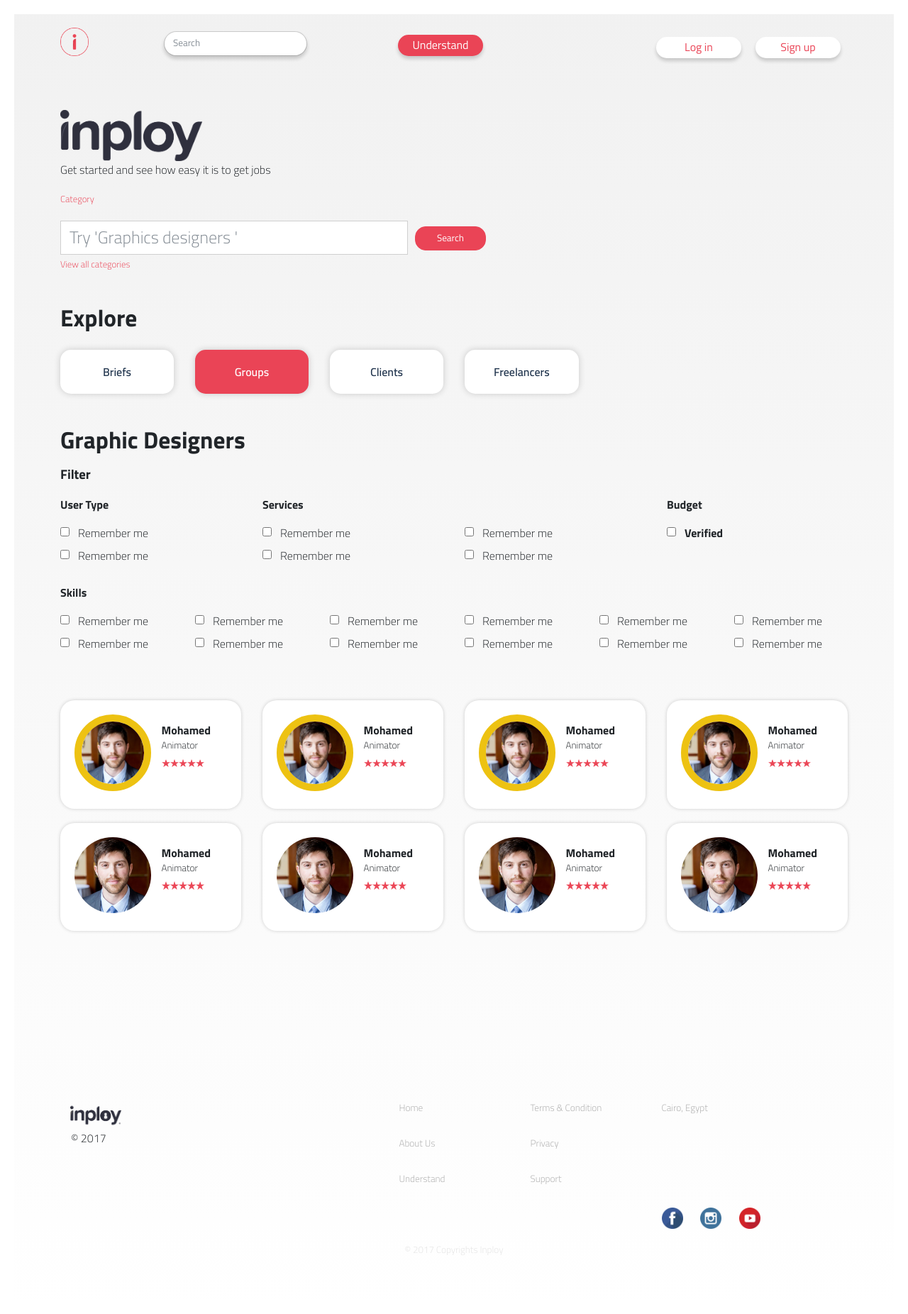
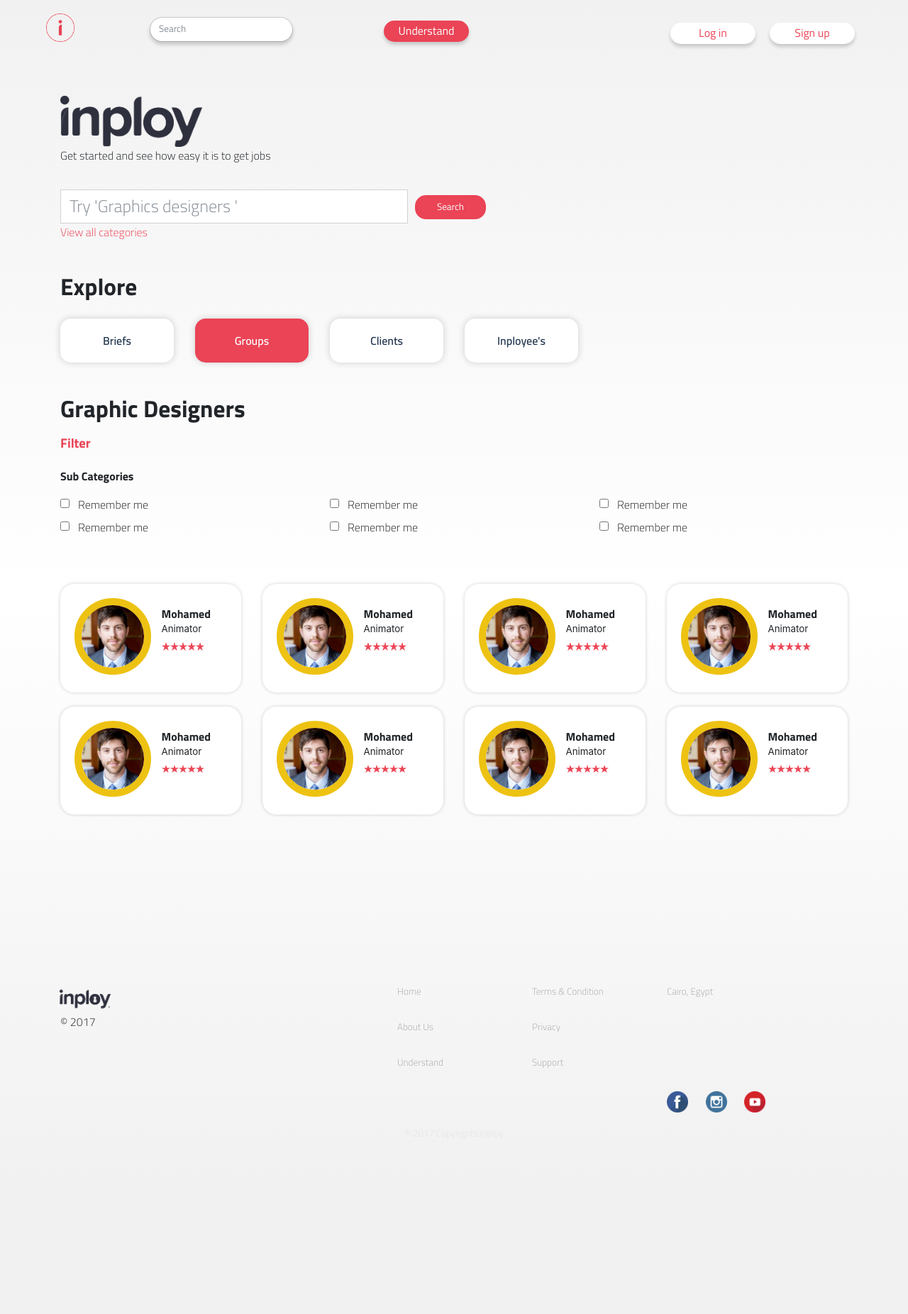
Before and after one commit to MohebMak/inploy, a PHP site: page /landing.php in a window 1280 px wide, after a click on "Filter". Shown: the whole page at 71% size. After the commit the page ends 1602 px from the top, so only its background shows below. Run offline with PHP 8.4, Linux system fonts and the light colour scheme; some libraries are stand-ins or nearby versions.

Commit message:
finished till filter

```diff
--- a/inploy.css
+++ b/inploy.css
@@ -19,8 +19,7 @@
 }
 
 body{
-    background-image: linear-gradient(180deg,#f1f1f1,#ffffff);
-    border: 20px solid #fff;
+    background-image: linear-gradient(#f1f1f1,#ffffff,#f1f1f1);
     padding-top: 20px;
 }
 
--- a/landing.php
+++ b/landing.php
@@ -44,7 +44,6 @@
     </div>
     <div class="row">
       <div class="col-lg-5">
-        <small style="color: #ea4456;">Category</small>
         <div class="input-group" style="margin-top: 20px;width: 600px">
           <input type="text" class="form-control" placeholder="Try 'Graphics designers '"  style="font-size: 18pt;border-radius: 0px;">
           <span class="input-group-btn">
@@ -52,7 +51,7 @@
           </span>
           <button class="btn btn_inploy" style="height: 34px;margin-top: 8px !important;">Search</button>
         </div>
-        <small style="color: #ea4456;">View all categories</small>
+        <a style="color: #ea4456;" href="services.php">View all categories</a>
       </div>
 
     </div>
@@ -83,7 +82,7 @@
       </div>
       <div class="col-md-2">
         <button onclick="change_view(this.id)" id="freelancers_btn" class="btn btn_user_profile">
-          Freelancers
+          Inployee's
         </button>
 
       </div>
@@ -134,81 +133,15 @@
 
       <div class="col-lg-12">
         <div  class="filter_btn">
-          <p onclick="open_filter()" style="font-family: font5;font-size: 14pt">Filter</p>
+          <p onclick="open_filter()" style="font-family: font5;font-size: 14pt;    color: #ea4456;">Filter</p>
         </div>
         <div id="filter" style="display: none">
-          <div class="row">
-            <div class="col-lg-3">
-              <p style="font-family: font5">User Type</p>
-              <div class="form-check">
-                <label class="form-check-label">
-                  <input type="checkbox" class="form-check-input"><span style="margin-left: 5px">Remember me</span>
-                </label>
-              </div>
-              <div class="form-check">
-                <label class="form-check-label">
-                  <input type="checkbox" class="form-check-input"><span style="margin-left: 5px">Remember me</span>
-                </label>
-              </div>
 
-
-
-
-
-            </div>
-            <div class="col-lg-6">
-              <p style="font-family: font5">Services</p>
-              <div class="row">
-                <div class="col-lg-6">
-                  <div class="form-check">
-                    <label class="form-check-label">
-                      <input type="checkbox" class="form-check-input"><span style="margin-left: 5px">Remember me</span>
-                    </label>
-                  </div>
-                  <div class="form-check">
-                    <label class="form-check-label">
-                      <input type="checkbox" class="form-check-input"><span style="margin-left: 5px">Remember me</span>
-                    </label>
-                  </div>
-                </div>
-                <div class="col-lg-6">
-                  <div class="form-check">
-                    <label class="form-check-label">
-                      <input type="checkbox" class="form-check-input"><span style="margin-left: 5px">Remember me</span>
-                    </label>
-                  </div>
-                  <div class="form-check">
-                    <label class="form-check-label">
-                      <input type="checkbox" class="form-check-input"><span style="margin-left: 5px">Remember me</span>
-                    </label>
-                  </div>
-                </div>
-              </div>
-
-
-
-
-            </div>
-            <div class="col-lg-3">
-
-              <p style="font-family: font5">Budget</p>
-
-
-              <div class="form-check">
-                <label class="form-check-label">
-                  <input type="checkbox" class="form-check-input"><span style="margin-left: 5px;font-family: font5">Verified</span>
-                </label>
-              </div>
-
-
-            </div>
-
-          </div>
           <div class="row" style="margin-top: 20px">
             <div class="col-lg-12">
-              <p style="font-family: font5">Skills</p>
+              <p style="font-family: font5">Sub Categories</p>
             </div>
-            <div class="col-lg-2">
+            <div class="col-lg-4">
 
               <div class="form-check">
                 <label class="form-check-label">
@@ -225,7 +158,8 @@
 
 
             </div>
-            <div class="col-lg-2">
+
+            <div class="col-lg-4">
 
               <div class="form-check">
                 <label class="form-check-label">
@@ -241,7 +175,7 @@
 
 
             </div>
-            <div class="col-lg-2">
+            <div class="col-lg-4">
 
               <div class="form-check">
                 <label class="form-check-label">
@@ -259,54 +193,7 @@
 
 
             </div>
-            <div class="col-lg-2">
 
-              <div class="form-check">
-                <label class="form-check-label">
-                  <input type="checkbox" class="form-check-input"><span style="margin-left: 5px">Remember me</span>
-                </label>
-              </div>
-              <div class="form-check">
-                <label class="form-check-label">
-                  <input type="checkbox" class="form-check-input"><span style="margin-left: 5px">Remember me</span>
-                </label>
-              </div>
-
-
-
-
-
-            </div>
-            <div class="col-lg-2">
-
-              <div class="form-check">
-                <label class="form-check-label">
-                  <input type="checkbox" class="form-check-input"><span style="margin-left: 5px">Remember me</span>
-                </label>
-              </div>
-              <div class="form-check">
-                <label class="form-check-label">
-                  <input type="checkbox" class="form-check-input"><span style="margin-left: 5px">Remember me</span>
-                </label>
-              </div>
-
-
-
-
-
-            </div>
-            <div class="col-lg-2">
-
-              <div class="form-check">
-                <label class="form-check-label">
-                  <input type="checkbox" class="form-check-input"><span style="margin-left: 5px">Remember me</span>
-                </label>
-              </div>
-              <div class="form-check">
-                <label class="form-check-label">
-                  <input type="checkbox" class="form-check-input"><span style="margin-left: 5px">Remember me</span>
-                </label>
-              </div>
 
 
 
@@ -342,6 +229,40 @@
     <div class="row" id="freelancers" style="margin-top: 40px;">
 
 
+
+      <div class="col-lg-3">
+        <div class="card explore_card" style="margin-top: 20px">
+          <div class="card-block" style="padding: 10px">
+
+
+
+            <div class="row" style="padding: 0px 10px;margin-bottom: 5px">
+              <div class="col-6" style="padding-right: 0px">
+                <img src="user.jpg" class="rounded-circle" style="max-width: 100%;border: 10px solid #edc212;">
+              </div>
+              <div class="col-6" style="padding-left: 0px;padding-right: 0px">
+                <div class="row" style="margin-left: 0px;margin-top: 10px">
+                  <div class="col-lg-9">
+                    <p style="margin: 0;padding: 0px;font-family: font5">Mohamed</p>
+                    <p style="margin: 0;font-size: 10pt;padding: 0px">Animator</p>
+                    <img src="images/icons/i-18.png" width="60">
+                  </div>
+
+                </div>
+
+
+              </div>
+            </div>
+
+
+
+
+
+
+          </div>
+        </div>
+
+      </div>
 
       <div class="col-lg-3">
         <div class="card explore_card" style="margin-top: 20px">
@@ -475,7 +396,6 @@
         </div>
 
       </div>
-
       <div class="col-lg-3">
         <div class="card explore_card" style="margin-top: 20px">
           <div class="card-block" style="padding: 10px">
@@ -484,7 +404,7 @@
 
             <div class="row" style="padding: 0px 10px;margin-bottom: 5px">
               <div class="col-6" style="padding-right: 0px">
-                <img src="user.jpg" class="rounded-circle" style="max-width: 100%;">
+                <img src="user.jpg" class="rounded-circle" style="max-width: 100%;border: 10px solid #edc212;">
               </div>
               <div class="col-6" style="padding-left: 0px;padding-right: 0px">
                 <div class="row" style="margin-left: 0px;margin-top: 10px">
@@ -517,7 +437,7 @@
 
             <div class="row" style="padding: 0px 10px;margin-bottom: 5px">
               <div class="col-6" style="padding-right: 0px">
-                <img src="user.jpg" class="rounded-circle" style="max-width: 100%;">
+                <img src="user.jpg" class="rounded-circle" style="max-width: 100%;border: 10px solid #edc212;">
               </div>
               <div class="col-6" style="padding-left: 0px;padding-right: 0px">
                 <div class="row" style="margin-left: 0px;margin-top: 10px">
@@ -550,7 +470,7 @@
 
             <div class="row" style="padding: 0px 10px;margin-bottom: 5px">
               <div class="col-6" style="padding-right: 0px">
-                <img src="user.jpg" class="rounded-circle" style="max-width: 100%;">
+                <img src="user.jpg" class="rounded-circle" style="max-width: 100%;border: 10px solid #edc212;">
               </div>
               <div class="col-6" style="padding-left: 0px;padding-right: 0px">
                 <div class="row" style="margin-left: 0px;margin-top: 10px">
@@ -575,40 +495,6 @@
         </div>
 
       </div>
-      <div class="col-lg-3">
-        <div class="card explore_card" style="margin-top: 20px">
-          <div class="card-block" style="padding: 10px">
-
-
-
-            <div class="row" style="padding: 0px 10px;margin-bottom: 5px">
-              <div class="col-6" style="padding-right: 0px">
-                <img src="user.jpg" class="rounded-circle" style="max-width: 100%;">
-              </div>
-              <div class="col-6" style="padding-left: 0px;padding-right: 0px">
-                <div class="row" style="margin-left: 0px;margin-top: 10px">
-                  <div class="col-lg-9">
-                    <p style="margin: 0;padding: 0px;font-family: font5">Mohamed</p>
-                    <p style="margin: 0;font-size: 10pt;padding: 0px">Animator</p>
-                    <img src="images/icons/i-18.png" width="60">
-                  </div>
-
-                </div>
-
-
-              </div>
-            </div>
-
-
-
-
-
-
-          </div>
-        </div>
-
-      </div>
-
 
 
 
```
